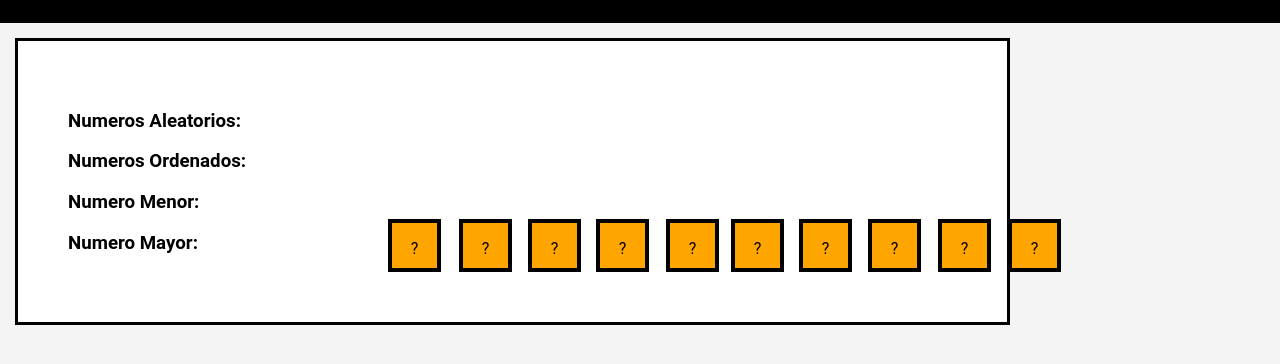
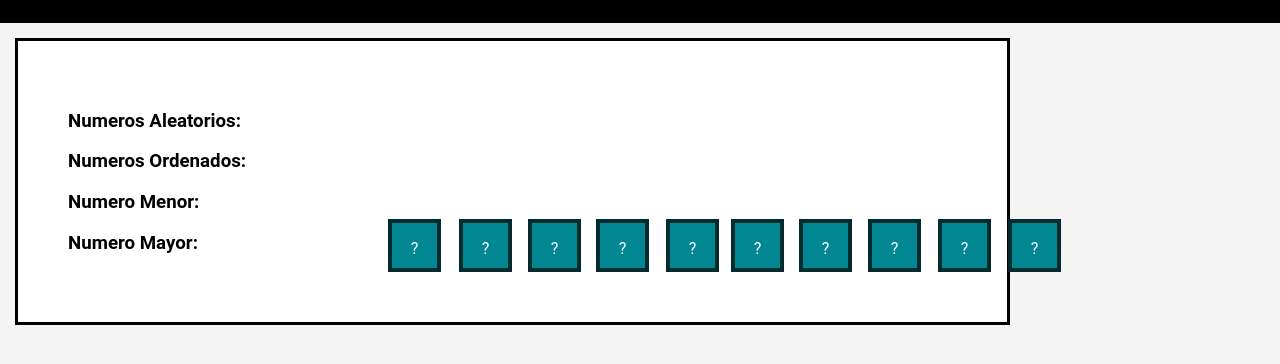
Before and after one commit to allanletona9/DesarrolloWeb, a plain HTML site: page Laboratorio#6 Ordenamiento/index.html in a window 1280 px wide. Shown: the part 148-512 px from the top of the page. Drawn offline with Linux system fonts and the light colour scheme.

Commit message:
Add files via upload

```diff
--- a/Laboratorio#6 Ordenamiento/css/estilos.css
+++ b/Laboratorio#6 Ordenamiento/css/estilos.css
@@ -68,124 +68,144 @@ h1,h2
 
 }
 
-.diseno1
+.caja0
 {
   text-align: center;
+  color: white;
+  border: 3px solid #002C30;
   border-style: solid;
   border-width: 4px;
   width: 45px;
   height: 45px;
   margin-left:320px;
   margin-top:-53px;
-  background-color: orange;
+  background-color: #008792;
 }
 
-.diseno2
+.caja1
 {
   text-align: center;
+  color: white;
+  border: 3px solid #002C30;
   border-style: solid;
   border-width: 4px;
   width: 45px;
   height: 45px;
   margin-left:391px;
   margin-top:-53px;
-  background-color: orange;
+  background-color: #008792;
 }
 
-.diseno3
+.caja2
 {
   text-align: center;
+  color: white;
+  border: 3px solid #002C30;
   border-style: solid;
   border-width: 4px;
   width: 45px;
   height: 45px;
   margin-left:460px;
   margin-top:-53px;
-  background-color: orange;
+  background-color: #008792;
 }
 
-.diseno4
+.caja3
 {
   text-align: center;
+  color: white;
+  border: 3px solid #002C30;
   border-style: solid;
   border-width: 4px;
   width: 45px;
   height: 45px;
   margin-left:528px;
   margin-top:-53px;
-  background-color: orange;
+  background-color: #008792;
 }
 
-.diseno5
+.caja4
 {
   text-align: center;
+  color: white;
+  border: 3px solid #002C30;
   border-style: solid;
   border-width: 4px;
   width: 45px;
   height: 45px;
   margin-left:598px;
   margin-top:-53px;
-  background-color: orange;
+  background-color: #008792;
 }
 
-.diseno6
+.caja5
 {
   text-align: center;
+  color: white;
   border-style: solid;
+  border: 3px solid #002C30;
   border-width: 4px;
   width: 45px;
   height: 45px;
   margin-left:663px;
   margin-top:-53px;
-  background-color: orange;
+  background-color: #008792;
 }
 
-.diseno7
+.caja6
 {
   text-align: center;
+  color: white;
   border-style: solid;
+  border: 3px solid #002C30;
   border-width: 4px;
   width: 45px;
   height: 45px;
   margin-left:731px;
   margin-top:-53px;
-  background-color: orange;
+  background-color: #008792;
 }
 
-.diseno8
+.caja7
 {
   text-align: center;
+  color: white;
+  border: 3px solid #002C30;
   border-style: solid;
   border-width: 4px;
   width: 45px;
   height: 45px;
   margin-left:800px;
   margin-top:-53px;
-  background-color: orange;
+  background-color: #008792;
 }
 
-.diseno9
+.caja8
 {
   text-align: center;
+  color: white;
+  border: 3px solid #002C30;
   border-style: solid;
   border-width: 4px;
   width: 45px;
   height: 45px;
   margin-left:870px;
   margin-top:-53px;
-  background-color: orange;
+  background-color: #008792;
 }
 
-.diseno10
+.caja9
 {
   text-align: center;
+  color: white;
+  border: 3px solid #002C30;
   border-style: solid;
   border-width: 4px;
   width: 45px;
   height: 45px;
   margin-left:940px;
   margin-top:-53px;
-  background-color: orange;
+  background-color: #008792;
 }
 
 
--- a/Laboratorio#6 Ordenamiento/index.html
+++ b/Laboratorio#6 Ordenamiento/index.html
@@ -11,7 +11,6 @@
                      <h1>Algoritmo de Ordenamiento</h1>
                      <nav class="menu-principal">
                          <ul>
-                             <img src=".\img\logo.png" alt="" class="imagen-encabezado">
                              <li> <a class="boton" href='#' onclick="aleatorio();" role="button">Generar Numeros Aleatorios</a> </li>
                              <li><a class="boton1" href='#' onclick="mostrar();" role="button">Ordenar Numeros</a></li>
                          </ul>
@@ -33,43 +32,43 @@
                                                  <h3>Numero Mayor: </h3>
                                                  <div class="maximo1" id="maximo"></div>
 
-                                                 <div class="diseno1" >
+                                                 <div class="caja0" >
                                                         <p id="arreglo1">?</p>
                                                           </div>
 
-                                                          <div class="diseno2">
+                                                          <div class="caja1">
                                                                <p id="arreglo2">?</p>
                                                           </div>
 
-                                                          <div class="diseno3">
+                                                          <div class="caja2">
                                                                  <p id="arreglo3">?</p>
                                                           </div>
 
-                                                          <div class="diseno4">
+                                                          <div class="caja3">
                                                                  <p id="arreglo4">?</p>
                                                           </div>
 
-                                                          <div class="diseno5">
+                                                          <div class="caja4">
                                                                 <p id="arreglo5">?</p>
                                                           </div>
 
-                                                          <div class="diseno6">
+                                                          <div class="caja5">
                                                                  <p id="arreglo6">?</p>
                                                           </div>
 
-                                                          <div class="diseno7">
+                                                          <div class="caja6">
                                                                  <p id="arreglo7">?</p>
                                                           </div>
 
-                                                          <div class="diseno8">
+                                                          <div class="caja7">
                                                                 <p id="arreglo8">?</p>
                                                           </div>
 
-                                                          <div class="diseno9">
+                                                          <div class="caja8">
                                                                  <p id="arreglo9">?</p>
                                                           </div>
 
-                                                            <div class="diseno10">
+                                                            <div class="caja9">
                                                                  <p id="arreglo10">?</p>
                                                           </div>
                                    </div>
```
Also changed, not shown: Laboratorio#6 Ordenamiento/js/numeros.js (+0 -7 lines).
